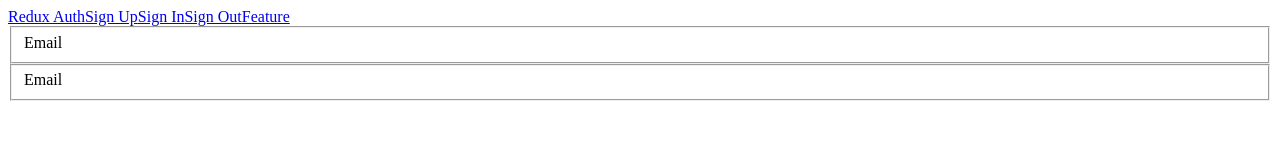
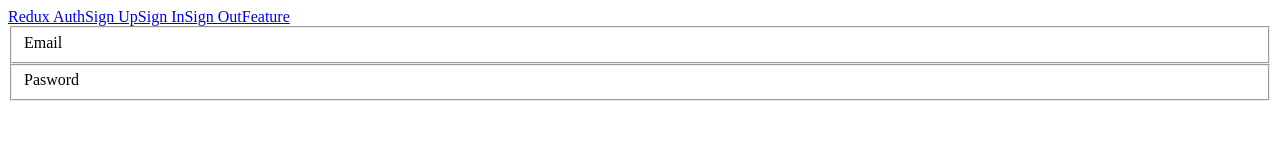
Before and after one commit to mhaji007/AuthClient, a React (Create React App) app in the folder client/: page /signup in a window 1280 px wide. Shown: the top 161 px of the page. Built offline with nearby package versions, Linux system fonts and the light colour scheme.

Commit message:
Add Redux

```diff
--- a/client/src/components/auth/Signup.jsx
+++ b/client/src/components/auth/Signup.jsx
@@ -9,9 +9,10 @@ class Signup extends Component {
                 <label htmlFor="">Email</label>
             </fieldset>
             <fieldset>
-                <label htmlFor="">Email</label>
+                <label htmlFor="">Pasword</label>
             </fieldset>
-        </form>);
+        </form>
+        );
     }
 }
 
--- a/client/src/index.js
+++ b/client/src/index.js
@@ -1,19 +1,24 @@
 import React from 'react';
 import ReactDOM from 'react-dom';
 import {BrowserRouter, Route} from 'react-router-dom';
+import {Provider}from 'react-redux';
+import {createStore} from 'redux';
 
+import reducers from './reducers';
 import App from './components/App';
 import Welcome from './components/welcome';
 import Signup from './components/auth/Signup';
 
 
 ReactDOM.render(
+    <Provider store={createStore(reducers, {})}>
     <BrowserRouter>
     <App>
         <Route path="/" exact component={Welcome}></Route>
         <Route path="/signup" exact component={Signup}></Route>
     </App>
     </BrowserRouter>
+    </Provider>
     ,
     document.querySelector('#root')
 )
--- /dev/null
+++ b/client/src/reducers/auth.js
@@ -0,0 +1,8 @@
+const INITIAL_STATE = {
+    authenticated: '',
+    errorMessage: ''
+}
+
+export default function (state = INITIAL_STATE, action ) {
+ return state;
+}
--- /dev/null
+++ b/client/src/reducers/index.js
@@ -0,0 +1,7 @@
+import {combineReducers} from 'redux';
+import auth from './auth';
+
+
+export default combineReducers ({
+    auth
+});
```
